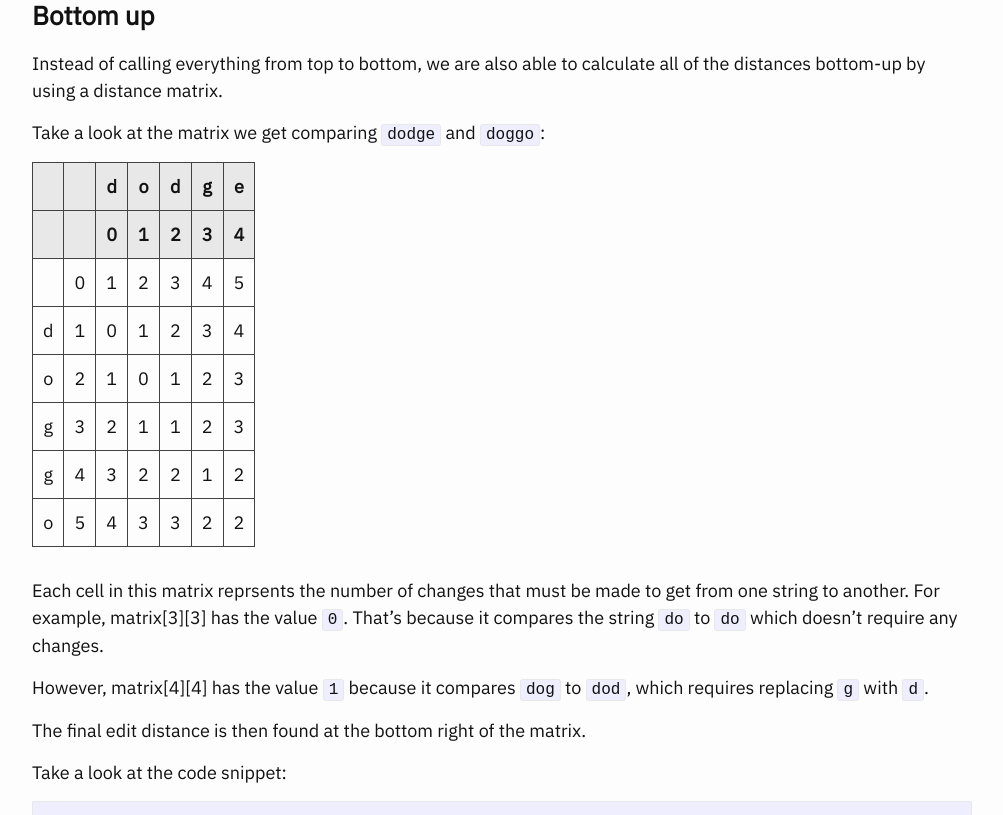
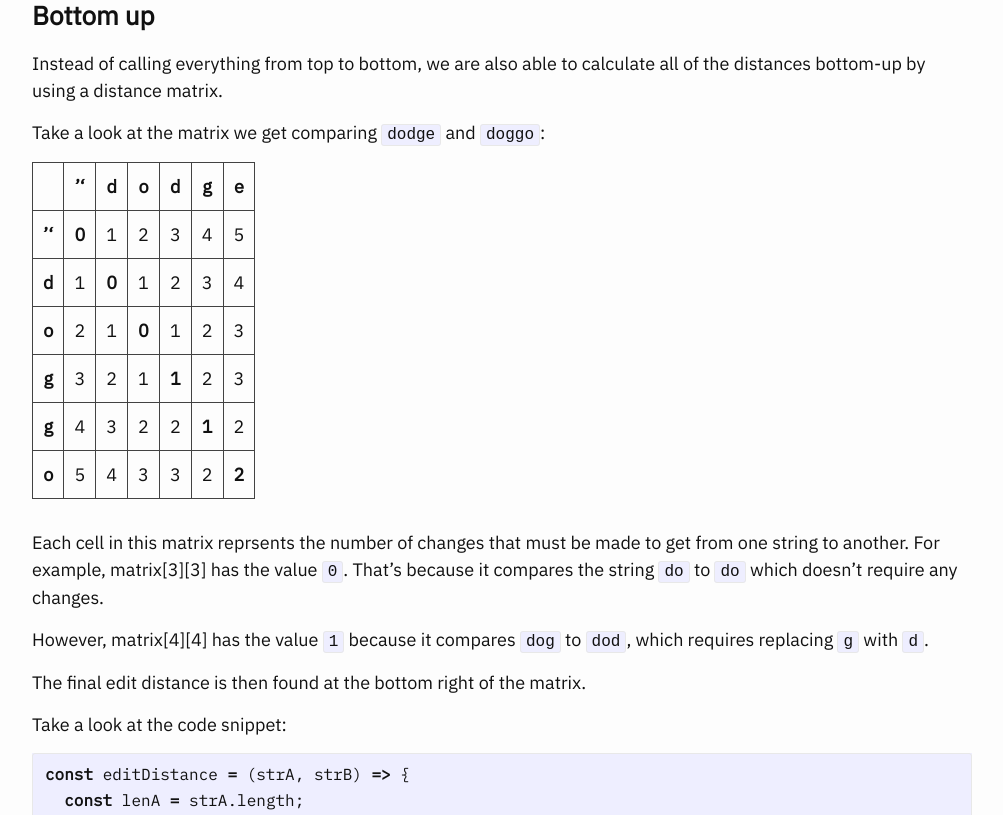
Before and after one commit to waltertan12/blog, a Jekyll site: the page built from _posts/2018-05-09-list-diffs.md, in a window 1280 px wide and 900 px high, scrolled down 4992 px, cut to the strip 85-900 px from the top of the window. Shown: the whole strip, without its empty margins (138-1141 px from the left). Built offline with Jekyll 4.4.1, drawn with Linux system fonts in a browser that asks for light colours; formulas are drawn with MathJax 3.

Commit message:
Update levenshtein table

```diff
--- a/_posts/2018-05-09-list-diffs.md
+++ b/_posts/2018-05-09-list-diffs.md
@@ -175,15 +175,13 @@ Instead of calling everything from top to bottom, we are also able to calculate
 
 Take a look at the matrix we get comparing `dodge` and `doggo`:
 
-|   |   | d | o | d | g | e |
-|   |   | 0 | 1 | 2 | 3 | 4 |
-|---|---|---|---|---|---|---|
-|   | 0 | 1 | 2 | 3 | 4 | 5 |
-| d | 1 | 0 | 1 | 2 | 3 | 4 |
-| o | 2 | 1 | 0 | 1 | 2 | 3 |
-| g | 3 | 2 | 1 | 1 | 2 | 3 |
-| g | 4 | 3 | 2 | 2 | 1 | 2 |
-| o | 5 | 4 | 3 | 3 | 2 | 2 |
+|       | **''**| **d** | **o** | **d** | **g** | **e** |
+| **''**| **0** | 1     | 2     | 3     | 4     | 5     |
+| **d** | 1     | **0** | 1     | 2     | 3     | 4     |
+| **o** | 2     | 1     | **0** | 1     | 2     | 3     |
+| **g** | 3     | 2     | 1     | **1** | 2     | 3     |
+| **g** | 4     | 3     | 2     | 2     | **1** | 2     |
+| **o** | 5     | 4     | 3     | 3     | 2     | **2** |
 
 Each cell in this matrix reprsents the number of changes that must be made to get from one string to another. For example, matrix[3][3] has the value `0`. That's because it compares the string `do` to `do` which doesn't require any changes.
 
```
